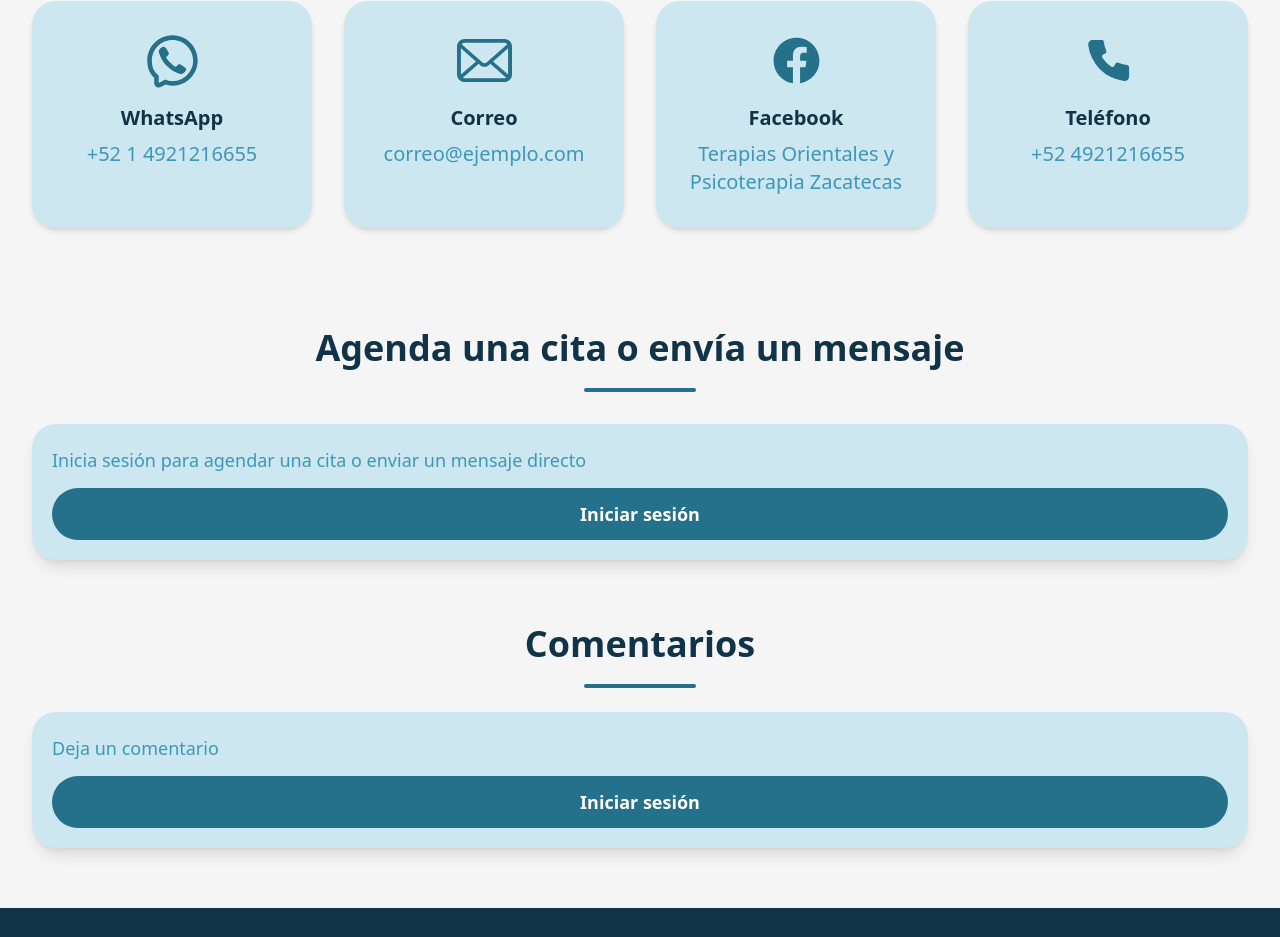
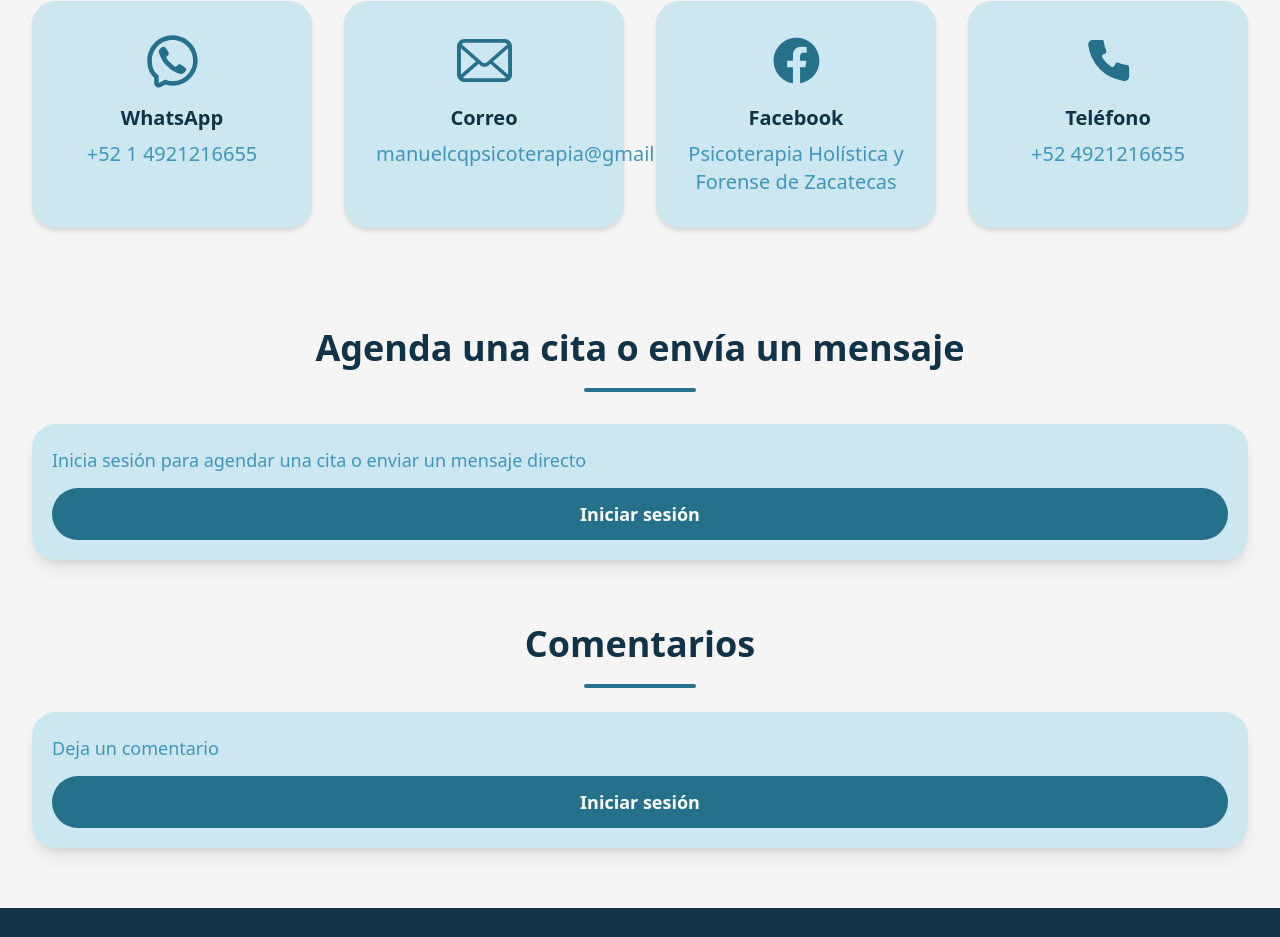
Before and after one commit to nayenay/web-psicologo, a Next.js app: page / in a window 1280 px wide. Shown: the part 2830-3767 px from the top of the page. Built offline with nearby package versions, Linux system fonts and the light colour scheme.

Commit message:
chore: add the real email and configure the database

```diff
--- a/src/app/login/page.tsx
+++ b/src/app/login/page.tsx
@@ -8,6 +8,9 @@ import Card from "@/components/forms/Card";
 import Input from "@/components/forms/Input";
 import PasswordInput from "@/components/forms/PasswordInput";
 import SubmitButton from "@/components/forms/SubmitButton";
+
+import { signInWithEmailAndPassword } from "firebase/auth";
+import auth from "@/firebase/auth";
 
 export default function Login() {
     const [email, setEmail] = useState("");
--- a/src/components/home/Contacto.tsx
+++ b/src/components/home/Contacto.tsx
@@ -13,13 +13,13 @@ const contactos = [
     },
     {
         nombre: "Correo",
-        descripcion: "correo@ejemplo.com",
+        descripcion: "manuelcqpsicoterapia@gmail.com",
         icono: "/icons/email1.svg",
-        enlace: "mailto:correo@ejemplo.com",
+        enlace: "mailto:manuelcqpsicoterapia@gmail.com",
     },
     {
         nombre: "Facebook",
-        descripcion: "Terapias Orientales y Psicoterapia Zacatecas",
+        descripcion: "Psicoterapia Holística y Forense de Zacatecas",
         icono: "/icons/facebook1.svg",
         enlace: "https://www.facebook.com/profile.php?id=100063555849752&locale=es_LA",
     },
--- a/src/firebase/auth.ts
+++ /dev/null
@@ -1,12 +0,0 @@
-//funciones de autentificación
-//1. iniciar sesion
-//2. cerrar sesión
-//3. obener usuario
-//4. registrar usuario
-
-import { getAuth } from "firebase/auth";
-import app from "./config";
-
-const auth = getAuth(app);
-
-export default auth;
--- a/src/firebase/config.ts
+++ /dev/null
@@ -1,20 +0,0 @@
-//inicializar Firebase
-import { initializeApp, getApps, getApp } from "firebase/app";
-
-// Import the functions you need from the SDKs you need
-
-// TODO: Add SDKs for Firebase products that you want to use
-// https://firebase.google.com/docs/web/setup#available-libraries
-
-// Your web app's Firebase configuration
-const firebaseConfig = {
-
-};
-
-// Initialize Firebase
-
-const app = !getApps().length
-    ? initializeApp(firebaseConfig)
-    : getApp();
-
-export default app;
```
Also changed, not shown: src/firebase/database.ts (deleted), src/firebase/storage.ts (deleted), 1 other file (tests, documents, lock files or other folders).
